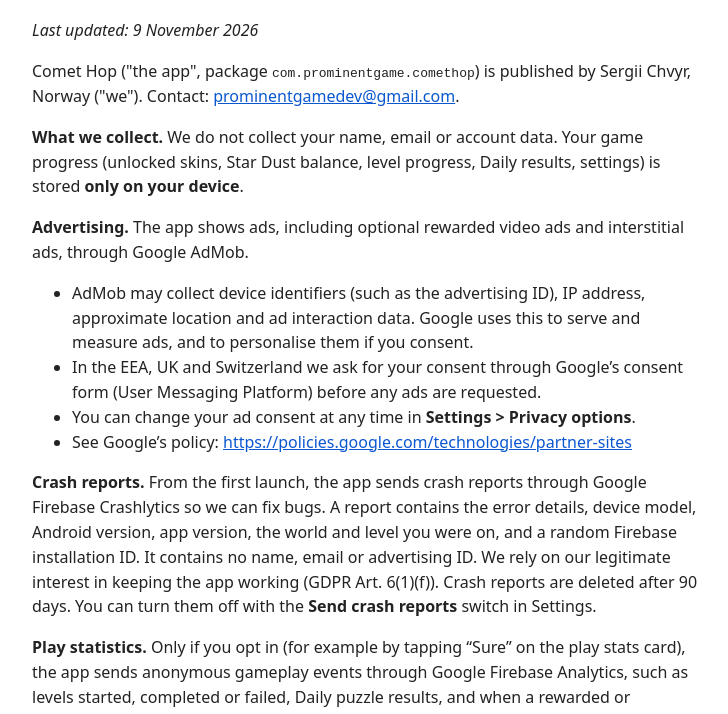
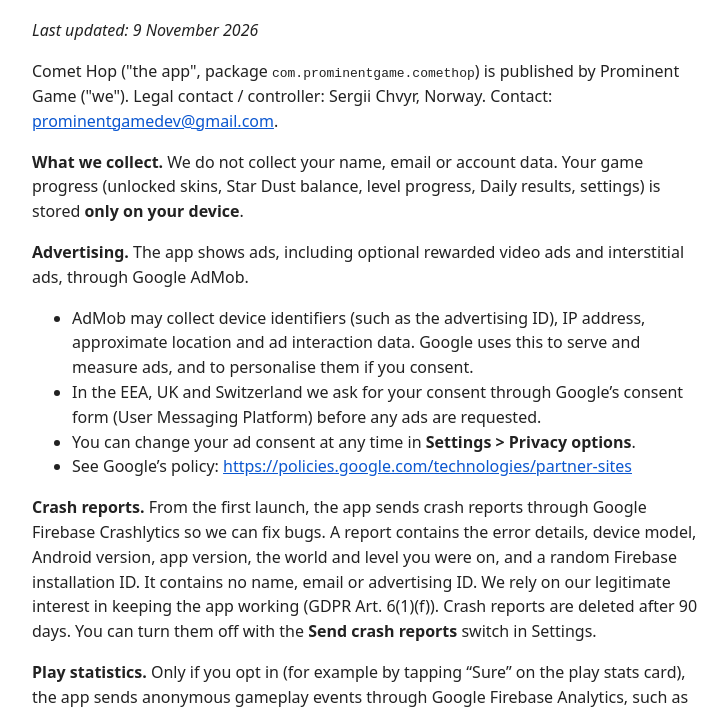
Before and after one commit to sergiichvyr-ops/glidevane-legal, a plain HTML site: page comethop-privacy-policy.html in a window 1280 px wide. Shown: the part 85-799 px from the top of the page, without its empty margins (272-1000 px from the left). Drawn offline with Linux system fonts and the light colour scheme.

Commit message:
Publisher: Prominent Game; Sergii only on controller/contact line
Keep package name and accurate AdMob/UMP/Firebase sections.

```diff
--- a/comethop-privacy-policy.html
+++ b/comethop-privacy-policy.html
@@ -9,7 +9,7 @@
 <body>
 <h1>Comet Hop – Privacy Policy</h1>
 <p><em>Last updated: 9 November 2026</em></p>
-<p>Comet Hop ("the app", package <code>com.prominentgame.comethop</code>) is published by Sergii Chvyr, Norway ("we"). Contact: <a href="mailto:prominentgamedev@gmail.com">prominentgamedev@gmail.com</a>.</p>
+<p>Comet Hop ("the app", package <code>com.prominentgame.comethop</code>) is published by Prominent Game ("we"). Legal contact / controller: Sergii Chvyr, Norway. Contact: <a href="mailto:prominentgamedev@gmail.com">prominentgamedev@gmail.com</a>.</p>
 <p><strong>What we collect.</strong> We do not collect your name, email or account data. Your game progress (unlocked skins, Star Dust balance, level progress, Daily results, settings) is stored <strong>only on your device</strong>.</p>
 <p><strong>Advertising.</strong> The app shows ads, including optional rewarded video ads and interstitial ads, through Google AdMob.</p>
 <ul>
```
